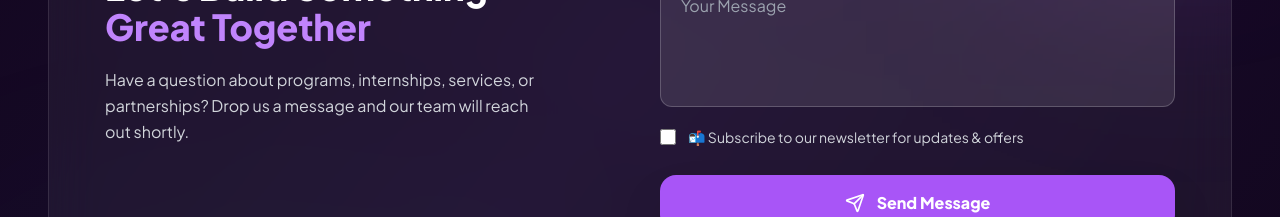
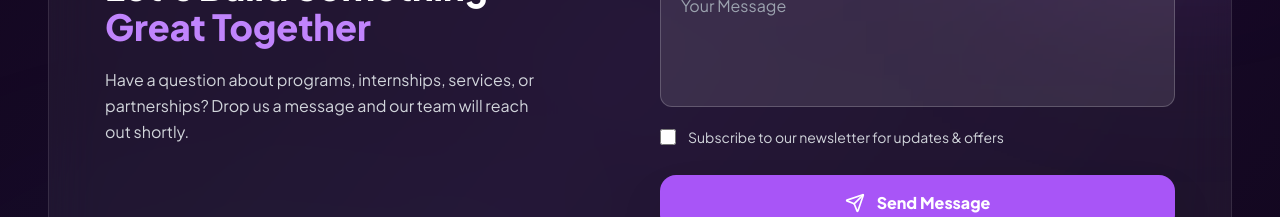
Before and after one commit to Prasanna-S-1/cs, a React (Vite) app: page /contact in a window 1280 px wide. Shown: the part 840-1057 px from the top of the page. Built offline with nearby package versions, Linux system fonts and the light colour scheme.

Commit message:
contact page emoiji

```diff
--- a/src/pages/Contact.jsx
+++ b/src/pages/Contact.jsx
@@ -252,7 +252,7 @@ const Contact = () => {
                     className="w-4 h-4 accent-purple-500 cursor-pointer"
                   />
                   <span className="text-sm text-gray-300 group-hover:text-white transition">
-                    📬 Subscribe to our newsletter for updates & offers
+                     Subscribe to our newsletter for updates & offers
                   </span>
                 </label>
 
```
